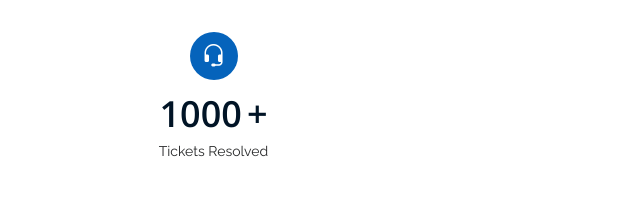
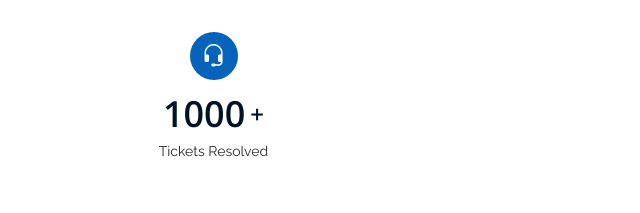
Before and after one commit to AliJarara/Resume, a website: page index.html in a window 1280 px wide. Shown: the part 1533-1746 px from the top of the page, 334-974 px from the left. Drawn offline with nearby package versions, Linux system fonts and the light colour scheme.

Commit message:
Projects Adjustment 2

```diff
--- a/assets/css/style.css
+++ b/assets/css/style.css
@@ -1043,11 +1043,11 @@ section {
 }
 
 .number-container {
-  display: inline-flex; /* Align elements horizontally */
-  align-items: center; /* Vertically center the + with the number */
+  display: inline-flex !important;
+  align-items: center !important;
 }
 
 .plus-sign {
-  font-size: 1.5rem; /* Match the number's size */
-  margin-left: 5px; /* Add some spacing between the number and the + */
+  font-size: 1.5rem !important;
+  margin-left: 5px !important;
 }
```
